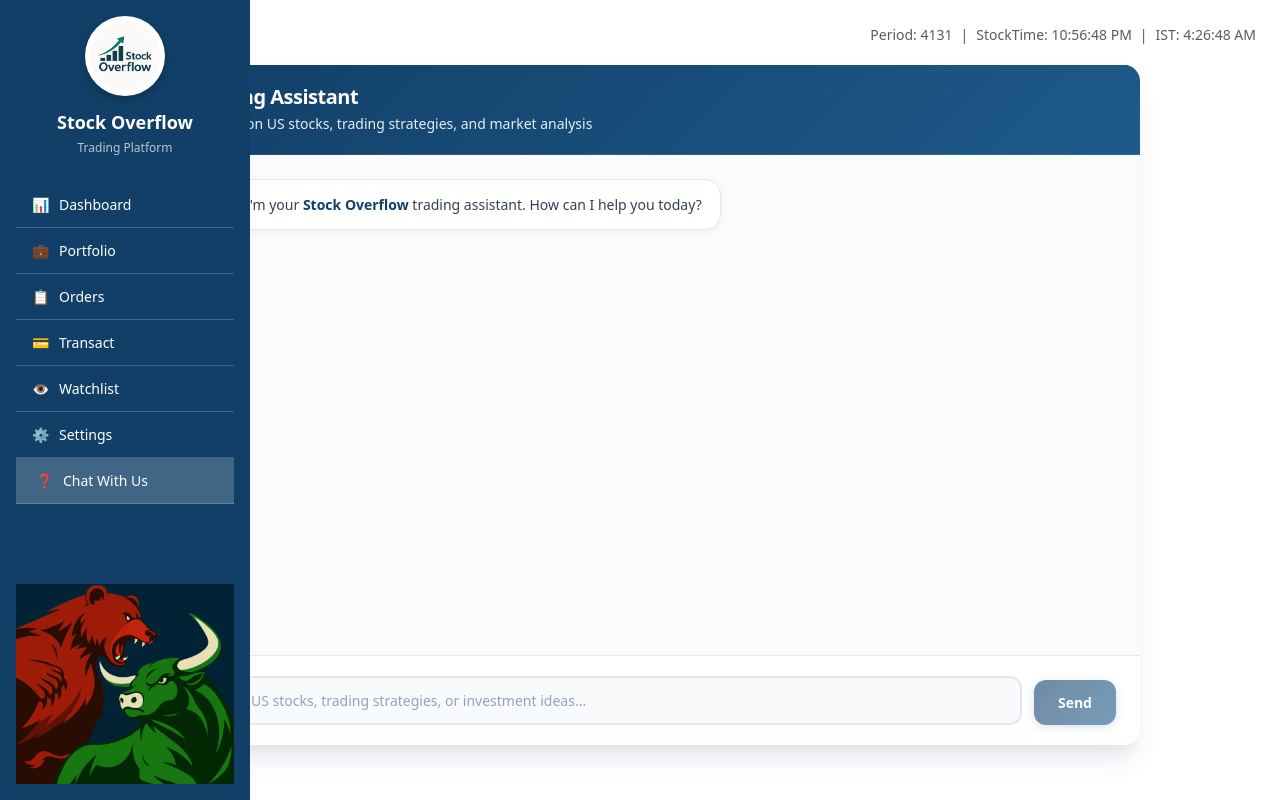
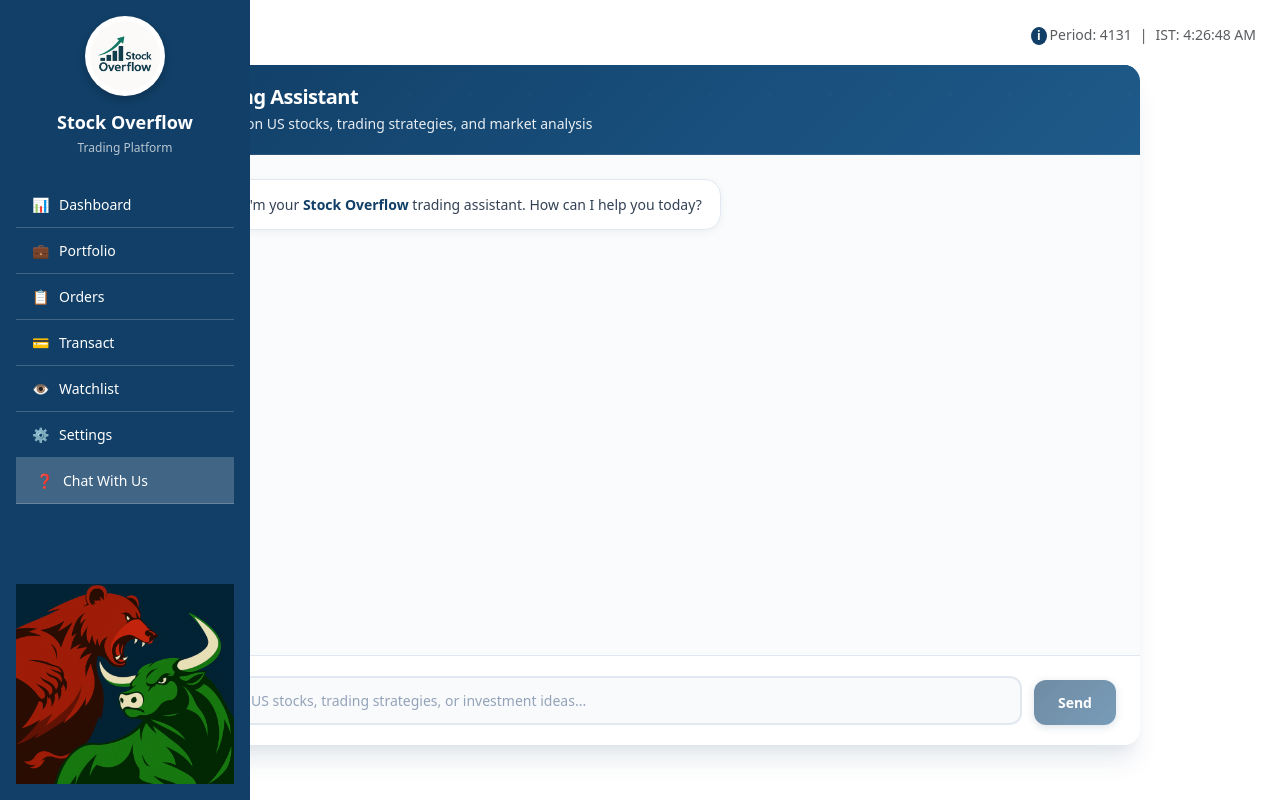
Before and after one commit to sachinprasanna7/StockOverflow-frotend, a React (Create React App) app: page /help in a window 1280 px wide. Built offline with nearby package versions, Linux system fonts and the light colour scheme; a web font is replaced by a local one; what webfontloader would draw is missing.

Commit message:
added info button to help users about period

```diff
--- a/src/components/TimePeriod.js
+++ b/src/components/TimePeriod.js
@@ -8,7 +8,7 @@ function getPeriodFromTime() {
   const minutes = now.getMinutes();
   const seconds = now.getSeconds();
 
-  const totalSeconds = (hours * 3600) + (minutes * 60) + seconds;
+  const totalSeconds = hours * 3600 + minutes * 60 + seconds;
   const period = Math.floor(totalSeconds / 20) + 1;
   return period;
 }
@@ -16,10 +16,10 @@ function getPeriodFromTime() {
 export default function TimePeriod() {
   const [currentTime, setCurrentTime] = useState(new Date());
   const [currentIST, setCurrentIST] = useState(new Date());
+  const [showModal, setShowModal] = useState(false);
 
   useEffect(() => {
     const timer = setInterval(() => {
-      // set current time, subtracted by 5 hours and 30 minutes
       const now = new Date();
       now.setHours(now.getHours() - 5);
       now.setMinutes(now.getMinutes() - 30);
@@ -27,27 +27,105 @@ export default function TimePeriod() {
     }, 1000);
 
     return () => clearInterval(timer);
-  }, [currentTime]);
+  }, []);
 
   useEffect(() => {
     const timer = setInterval(() => {
-      // set current IST time
-      const now = new Date();
-      setCurrentIST(now);
+      setCurrentIST(new Date());
     }, 1000);
 
     return () => clearInterval(timer);
   }, []);
 
   return (
+    <>
       <div className="d-flex justify-content-end text-end mb-2">
         <small className="text-muted">
-        <span>Period: {getPeriodFromTime()}</span>
-        <span className="mx-2">|</span>
-        <span>StockTime: {currentTime.toLocaleTimeString()}</span>
+          <span>
+
+            <button
+              onClick={() => setShowModal(true)}
+              style={{
+                backgroundColor: "#113F67",
+                color: "white",
+                border: "none",
+                padding: "2px 6px",
+                marginRight: "3px",
+                cursor: "pointer",
+                borderRadius: "50%",
+                fontSize: "12px",
+                fontWeight: "bold",
+                lineHeight: "1.2",
+              }}
+              title="What is a period?"
+            >
+              i
+            </button>
+
+            Period: {getPeriodFromTime()}
+
+          </span>
+          {/* <span className="mx-2">|</span>
+          <span>StockTime: {currentTime.toLocaleTimeString()}</span> */}
           <span className="mx-2">|</span>
           <span>IST: {currentIST.toLocaleTimeString()}</span>
         </small>
       </div>
+
+      {/* Modal */}
+      {showModal && (
+        <div
+          style={{
+            position: "fixed",
+            top: 0,
+            left: 0,
+            right: 0,
+            bottom: 0,
+            background: "rgba(0,0,0,0.5)",
+            display: "flex",
+            justifyContent: "center",
+            alignItems: "center",
+            zIndex: 1000,
+          }}
+          onClick={() => setShowModal(false)}
+        >
+          <div
+            style={{
+              background: "white",
+              padding: "20px",
+              borderRadius: "8px",
+              maxWidth: "600px",
+              maxHeight: "80vh",
+              overflowY: "auto",
+            }}
+            onClick={(e) => e.stopPropagation()}
+          >
+            <h5>What is a Period?</h5>
+            <p>
+              A <b>Period</b> is an artificial time segment of exactly{" "}
+              <b>20 seconds</b>. As there are <b>86400 seconds</b> in a real life day, that calculates to <b>4320 periods</b> in one full
+              real life day. A period is hence analogous to a real life trading day.
+            </p>
+            {/* <p> The feed
+              simulates trading periods to analyze trends similar to real
+              trading days.
+            </p>
+            <p>
+              The dataset is derived from NYSE market data, converted to 1-second
+              intervals. A full 24-hour cycle is made from 4 segments (two
+              forward, two reverse) to avoid repetitive looping.
+            </p> */}
+            <div className="text-end">
+              <button
+                className="btn btn-primary btn-sm"
+                onClick={() => setShowModal(false)}
+              >
+                Close
+              </button>
+            </div>
+          </div>
+        </div>
+      )}
+    </>
   );
 }
--- a/src/pages/Dashboard.js
+++ b/src/pages/Dashboard.js
@@ -14,7 +14,6 @@ export default function Dashboard() {
       <Sidebar />
       <div className="flex-grow-1 bg-white p-4">
         <TimePeriod />
-        <IndexDataRibbon />
         <WelcomeText />
         <SearchBar />
         <InvestmentSummary />
--- a/src/pages/TransactPage.js
+++ b/src/pages/TransactPage.js
@@ -203,8 +203,6 @@ export default function TransactPage() {
       <Sidebar />
       <div className="flex-grow-1 p-4">
         <TimePeriod />
-        <IndexDataRibbon />
-
         <div className="container mt-4 custom-layout">
           {/* Account Balance Card */}
           <div
```
Also changed, not shown: src/App.js (line endings or trailing spaces). Lines whose indentation alone changed are shown as unchanged.
